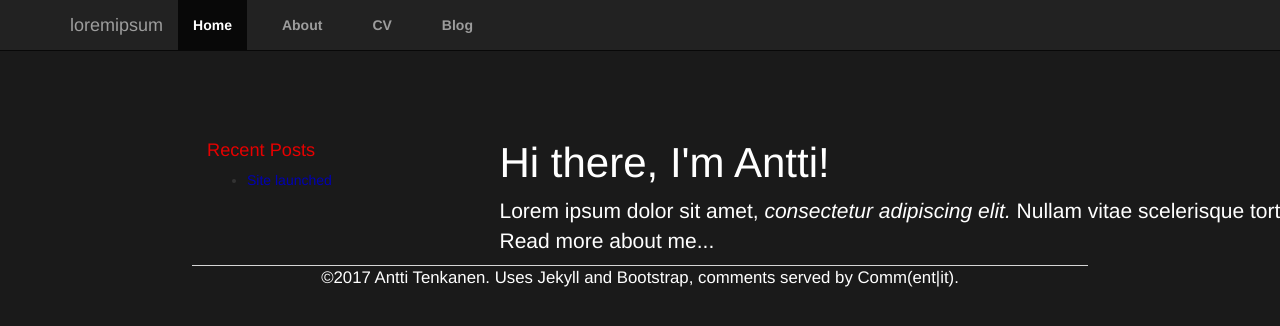
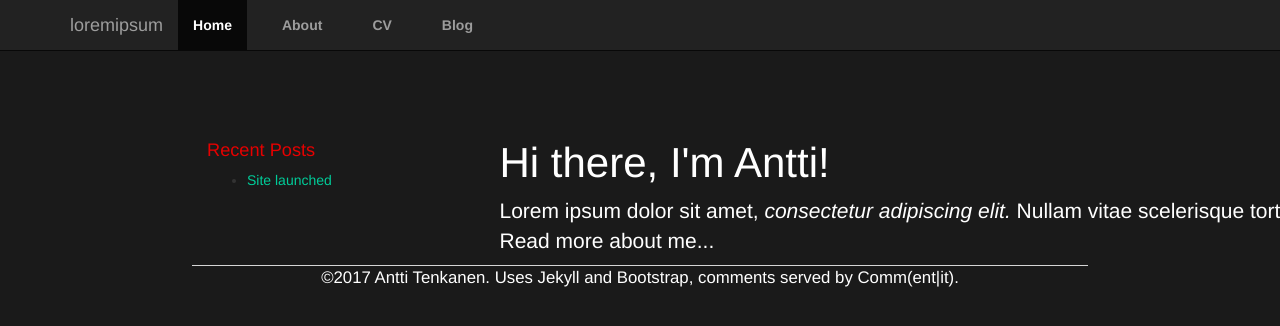
Before and after one commit to plantecophys/plantecophys, a Jekyll site: the page built from index.html, in a window 1280 px wide. Shown: the top 326 px of the page. Built offline with Jekyll 4.4.1, drawn with Linux system fonts in a browser that asks for light colours; the list of posts is cut into pages by our own code.

Commit message:
Update main.css

```diff
--- a/css/main.css
+++ b/css/main.css
@@ -57,7 +57,7 @@ ul.posts li {
     font-size: 1.3em;
 }
 .recentposts a {
-    color: #0000b3;
+    color: #00cc99;
 }
 .recentposts a:hover {
     color: #3071a9;
```
